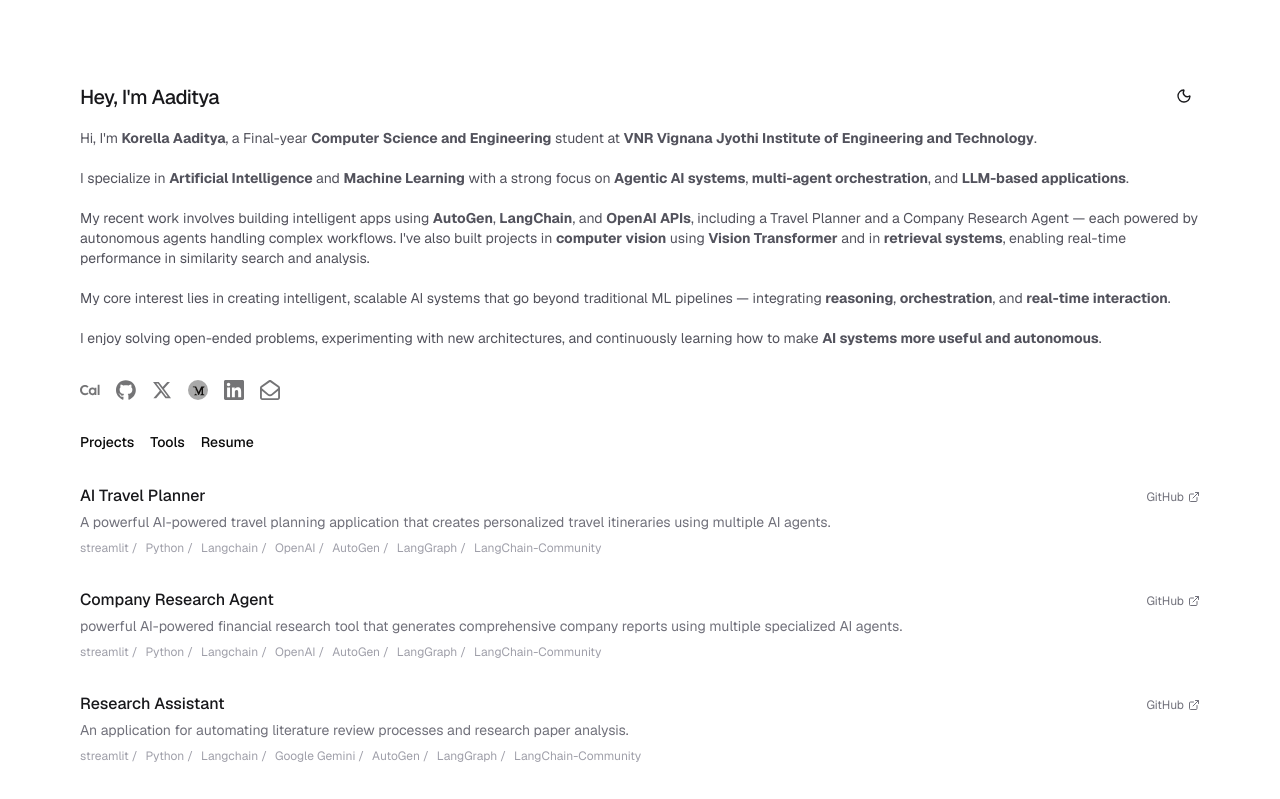
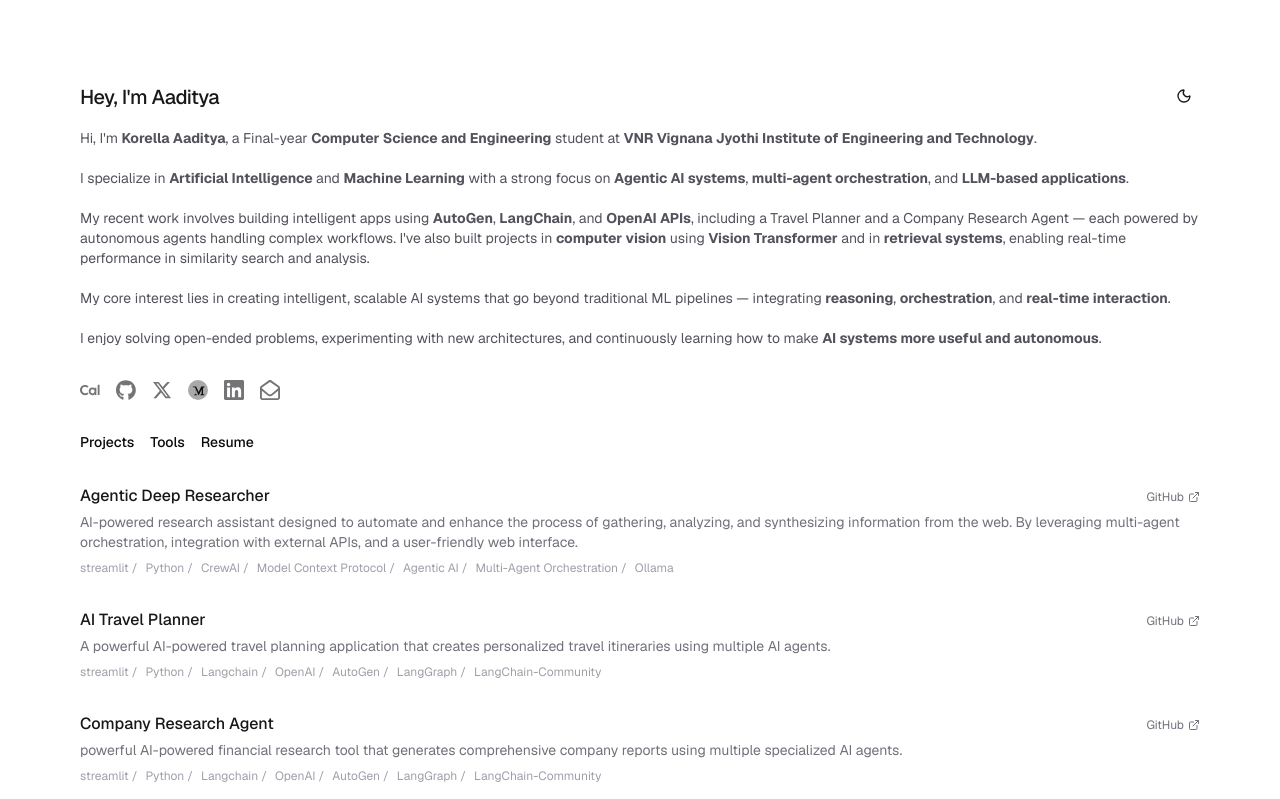
Before and after one commit to Aaditya-5281/Portfolio-2.0, a Next.js app: page / in a window 1280 px wide. Shown: the top 799 px of the page. Built offline with nearby package versions, Linux system fonts and the light colour scheme.

Commit message:
Updated Project

```diff
--- a/src/app/page.tsx
+++ b/src/app/page.tsx
@@ -271,7 +271,12 @@
   );
 }
 
-const projects = [
+const projects = [{
+  title: "Agentic Deep Researcher",
+  description: "AI-powered research assistant designed to automate and enhance the process of gathering, analyzing, and synthesizing information from the web. By leveraging multi-agent orchestration, integration with external APIs, and a user-friendly web interface.",
+  github: "https://github.com/Aaditya-5281/Agentic-Deep-Researcher",
+  technologies: ["streamlit", "Python", "CrewAI","Model Context Protocol","Agentic AI", "Multi-Agent Orchestration","Ollama"]
+  },
   {
     title: "AI Travel Planner",
     description: "A powerful AI-powered travel planning application that creates personalized travel itineraries using multiple AI agents.",
```
